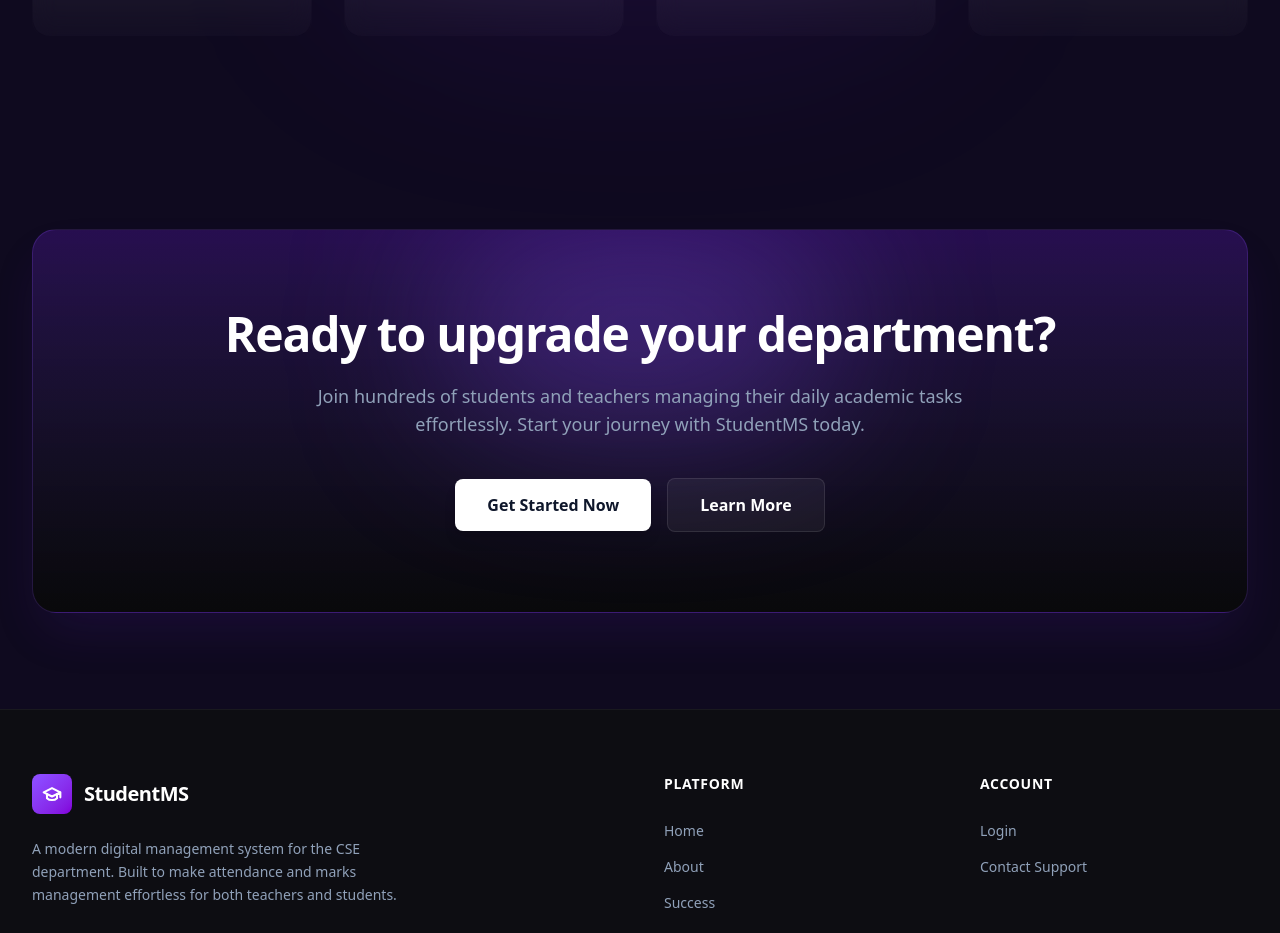
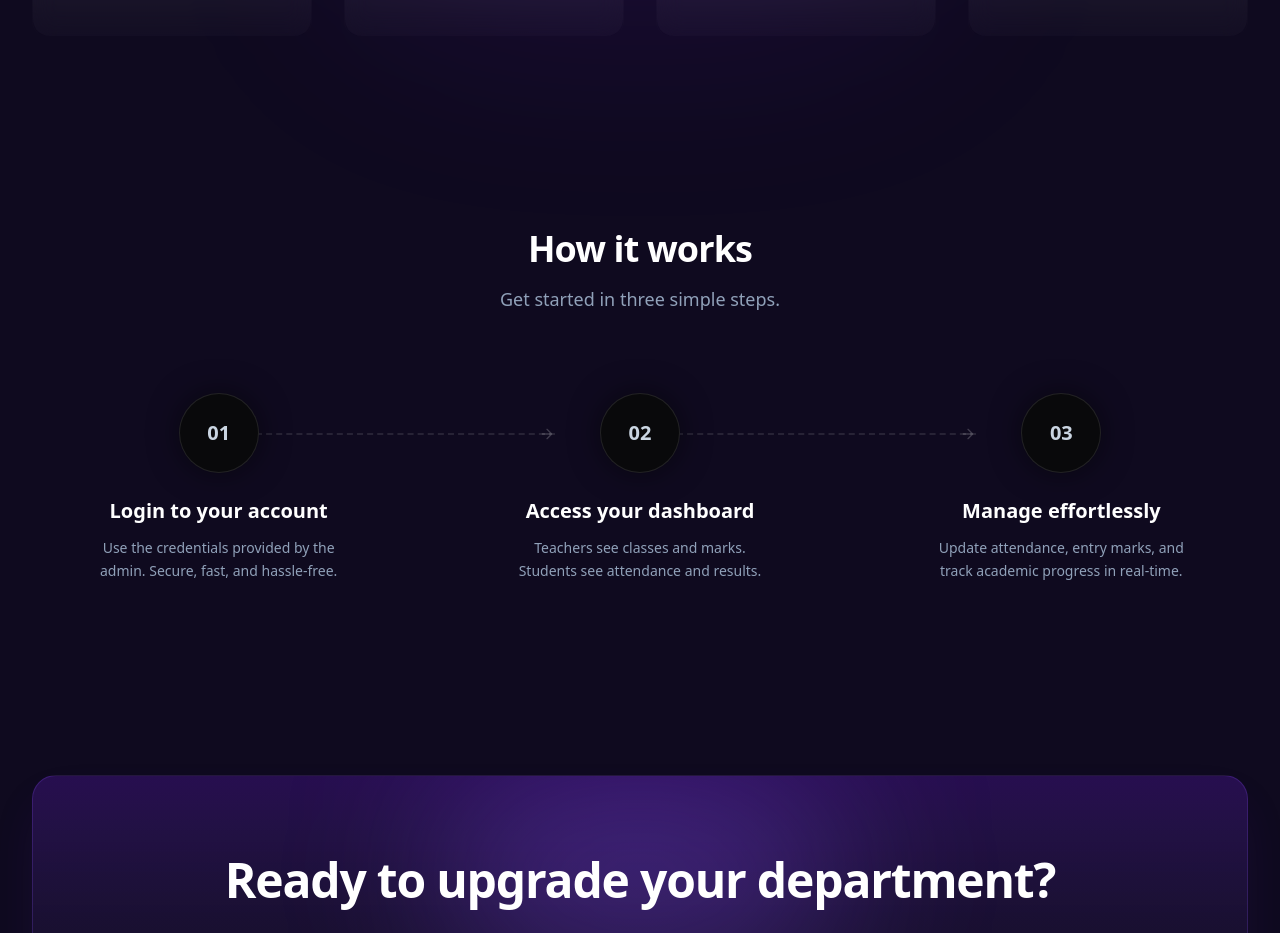
Before and after one commit to salauddinhasan/student_management_system, a Next.js app: page / in a window 1280 px wide. Shown: the part 1860-2793 px from the top of the page. Built offline with nearby package versions, Linux system fonts and the light colour scheme.

Commit message:
Added How It Works section with premium connector lines

```diff
--- a/src/app/page.tsx
+++ b/src/app/page.tsx
@@ -2,6 +2,7 @@ import CTASection from "@/components/CTASection";
 import FeaturesSection from "@/components/FeaturesSection";
 import Footer from "@/components/Footer";
 import HomePage from "@/components/HomePage";
+import HowItWorksSection from "@/components/HowItWorksSection";
 import StatsSection from "@/components/StatsSection";
 
 export default function Page() {
@@ -10,6 +11,7 @@ export default function Page() {
       <HomePage />
       <FeaturesSection />
       <StatsSection/>
+      <HowItWorksSection/>
       <CTASection/>
       <Footer />
     </div>
--- /dev/null
+++ b/src/components/HowItWorksSection.tsx
@@ -0,0 +1,76 @@
+ export default function HowItWorksSection() {
+  const steps = [
+    {
+      step: "01",
+      title: "Login to your account",
+      description: "Use the credentials provided by the admin. Secure, fast, and hassle-free.",
+    },
+    {
+      step: "02",
+      title: "Access your dashboard",
+      description: "Teachers see classes and marks. Students see attendance and results.",
+    },
+    {
+      step: "03",
+      title: "Manage effortlessly",
+      description: "Update attendance, entry marks, and track academic progress in real-time.",
+    },
+  ];
+
+  return (
+    <section className="py-24 relative z-10">
+      <div className="max-w-7xl mx-auto px-8">
+
+        {/* Header */}
+        <div className="text-center mb-20">
+          <h2 className="text-3xl md:text-4xl font-bold text-white mb-4 tracking-tight">
+            How it works
+          </h2>
+          <p className="text-slate-400 max-w-2xl mx-auto text-lg">
+            Get started in three simple steps.
+          </p>
+        </div>
+
+        {/* Steps Grid */}
+        <div className="grid md:grid-cols-3 gap-12 relative">
+
+          {steps.map((item, index) => (
+            <div key={index} className="relative flex flex-col items-center text-center group">
+
+              {/* Connector Line & Arrow (Desktop Only) */}
+              {index !== steps.length - 1 && (
+                <div className="hidden md:block absolute top-10 left-[60%] w-full h-[2px] z-0">
+                  {/* Dashed Line */}
+                  <div className="w-[80%] h-full border-t-2 border-dashed border-white/10 group-hover:border-violet-500/30 transition-colors duration-500" />
+                  {/* Arrow */}
+                  <div className="absolute right-[20%] -top-[7px] text-white/20 group-hover:text-violet-500/50 transition-colors duration-500">
+                    <svg xmlns="http://www.w3.org/2000/svg" width="16" height="16" viewBox="0 0 24 24" fill="none" stroke="currentColor" strokeWidth="2" strokeLinecap="round" strokeLinejoin="round">
+                      <path d="M5 12h14M12 5l7 7-7 7"/>
+                    </svg>
+                  </div>
+                </div>
+              )}
+
+              {/* Step Number Circle */}
+              <div className="w-20 h-20 rounded-full bg-[#09090b] border border-white/10 flex items-center justify-center mb-6 relative z-10 group-hover:border-violet-500/50 group-hover:scale-110 transition-all duration-300 shadow-[0_0_30px_rgba(0,0,0,0.5)]">
+                <span className="text-xl font-bold text-slate-300 group-hover:text-violet-400 transition-colors">
+                  {item.step}
+                </span>
+              </div>
+
+              {/* Content */}
+              <h3 className="text-xl font-semibold text-white mb-3">
+                {item.title}
+              </h3>
+              <p className="text-slate-400 text-sm leading-relaxed max-w-[250px]">
+                {item.description}
+              </p>
+
+            </div>
+          ))}
+        </div>
+
+      </div>
+    </section>
+  );
+}
```
